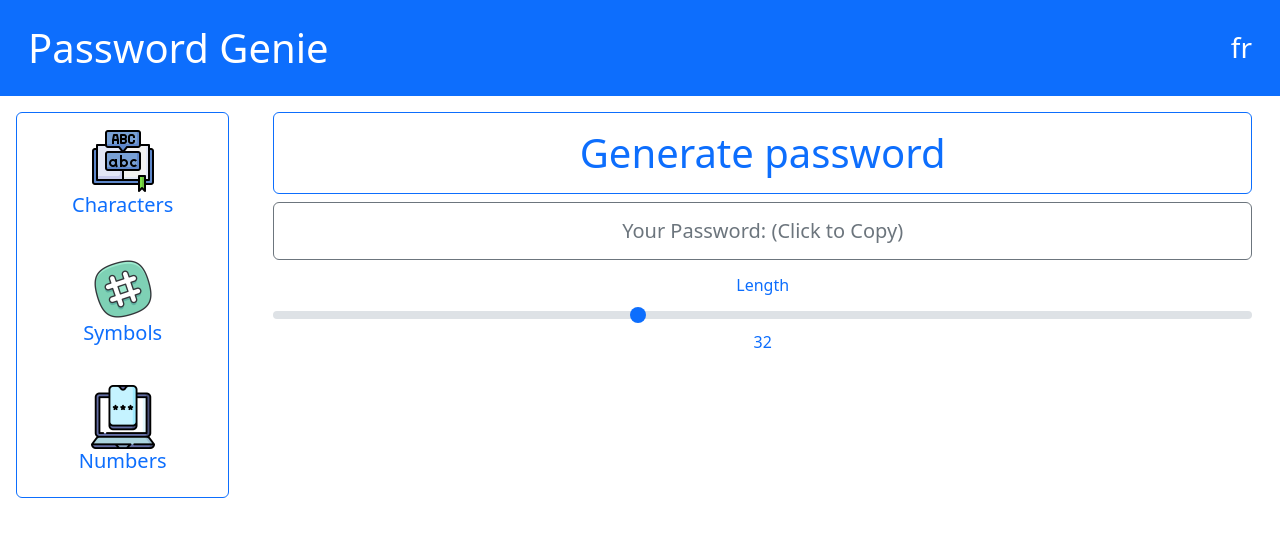
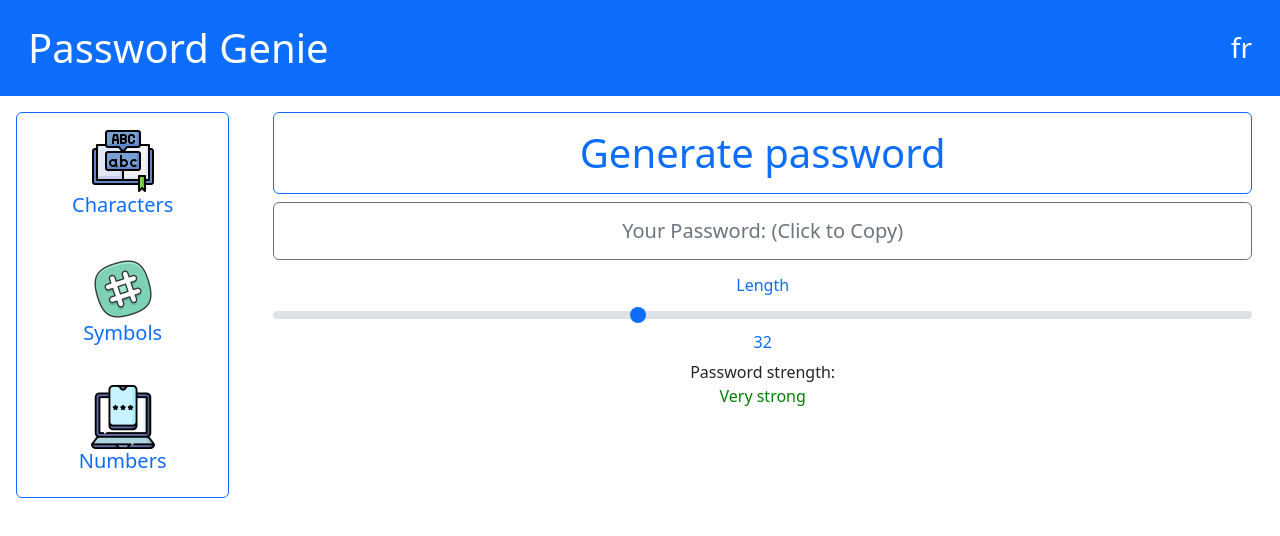
Before and after one commit to msajd012/userInterfaceDesignLabs, a React (Create React App) app in the folder lab9/: page / in a window 1280 px wide. Shown: the top 536 px of the page. Built offline with nearby package versions, Linux system fonts and the light colour scheme.

Commit message:
Added strength indicator

```diff
--- a/lab9/src/App.js
+++ b/lab9/src/App.js
@@ -40,6 +40,23 @@ function App() {
   const [useSymbols, setUseSymbols] = useState(true);
 
   const [language, setLanguage] = useState("en");
+
+  let strengthScore = (useCharacters + useNumbers + useSymbols) * length;
+  let strengthColor;
+  let strengthName;
+  if (strengthScore < 20) {
+    strengthColor = "red";
+    strengthName = "Weak";
+  } else if (strengthScore < 40) {
+    strengthColor = "orange";
+    strengthName = "Average";
+  } else if (strengthScore < 80) {
+    strengthColor = "#FFD700";
+    strengthName = "Strong";
+  } else {
+    strengthColor = "green";
+    strengthName = "Very strong";
+  }
 
   function sliderChange(event) {
     setLength(event.target.value);
@@ -164,6 +181,9 @@ function App() {
               onChange={sliderChange}
             />
             <h6 class="text-primary">{length}</h6>
+            <div>
+              Password strength:<p style={{color:strengthColor}}>{strengthName}</p>
+            </div>
           </div>
         </div>
       </div>
```
